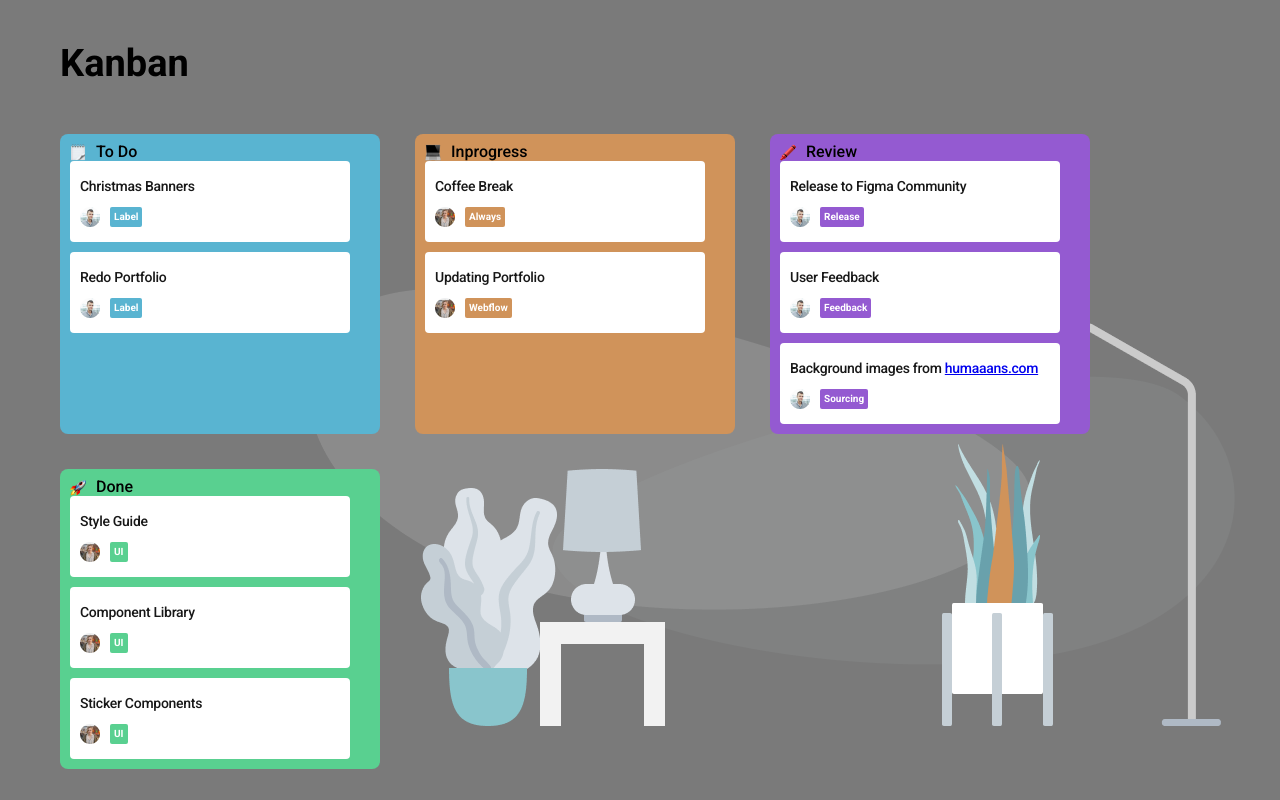
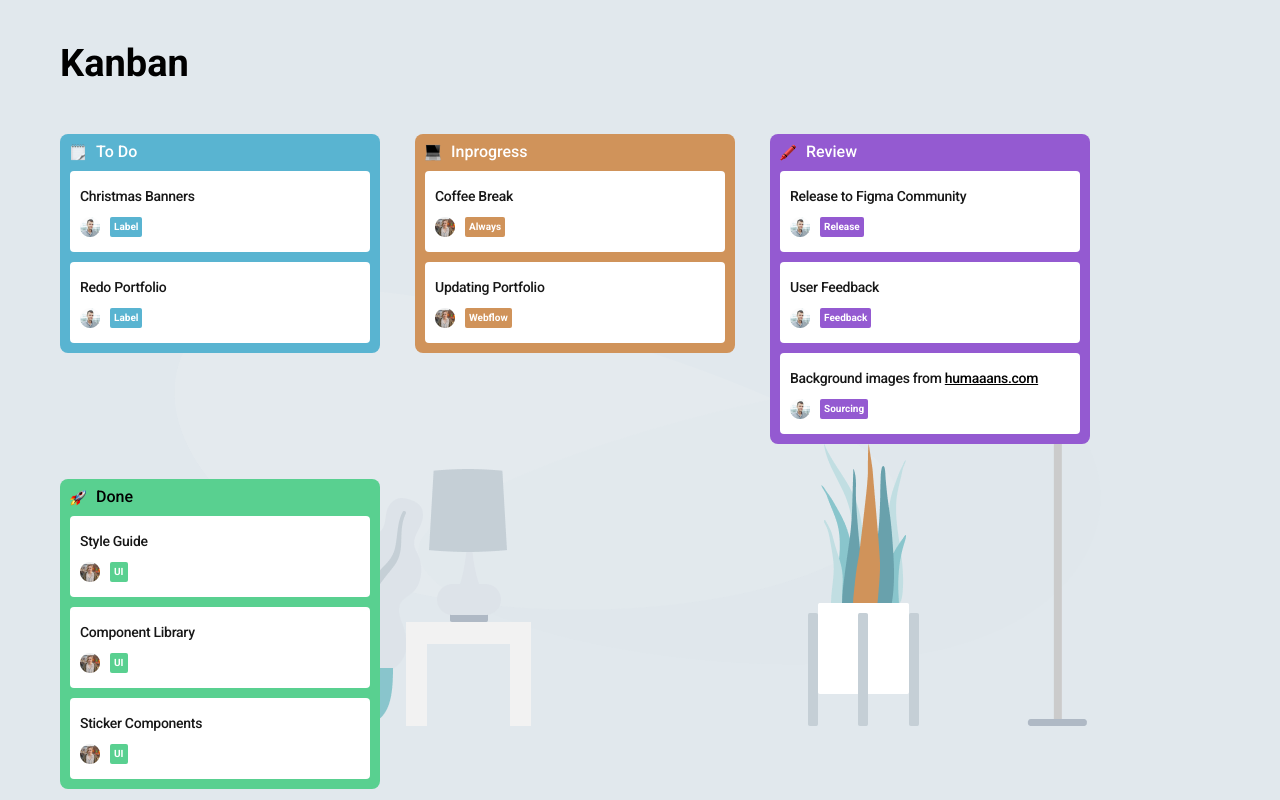
Before and after one commit to diego-aquila/react-kanban, a React (Create React App) app: page / in a window 1280 px wide. Built offline with nearby package versions, Linux system fonts and the light colour scheme.

Commit message:
Ajustes finais de CSS

```diff
--- a/src/App.js
+++ b/src/App.js
@@ -2,9 +2,7 @@ import "./App.css";
 import Main from "./components/Main/Main";
 
 function App() {
-  return (
-    <Main />
-  );
+  return <Main />;
 }
 
 export default App;
--- a/src/components/Cards/Cards.css
+++ b/src/components/Cards/Cards.css
@@ -3,7 +3,7 @@
     display: flex;
     flex-direction: column;
     background-color: #fff;
-  width: 280px;
+    width: 100%;
     height: 81px;
     border-radius: 4px;
     padding: 15px 10px;
--- a/src/components/Coluna/Coluna.css
+++ b/src/components/Coluna/Coluna.css
@@ -2,12 +2,14 @@
   width: 300px;
   padding: 10px;
   border-radius: 8px;
+  height: max-content;
 }
 
 .column-title {
   display: flex;
   flex-direction: row;
   gap: 10px;
+  margin-bottom: 10px;
 }
 
 .column-cards {
--- a/src/components/Main/Main.css
+++ b/src/components/Main/Main.css
@@ -1,8 +1,8 @@
 .main {
   background-image: url("./img/background-primary.png");
-  background-color: rgb(122, 122, 122);
+  background-color: #e1e8ed;
   background-repeat: no-repeat;
-  background-position: right;
+  background-position: center;
   height: 100vh;
 }
 
@@ -25,16 +25,24 @@
 
 .blue {
   background-color: #59b4d1;
+  color: #FFF;
 }
 
 .orange {
   background: #d0935a;
+  color: #FFF;
 }
 
 .purple {
   background: #945ad1;
+  color: #FFF;
 }
 
 .green {
   background: #59d090;
 }
+
+a {
+
+  color: #000;
+}
```
Lines whose indentation alone changed are shown as unchanged.
